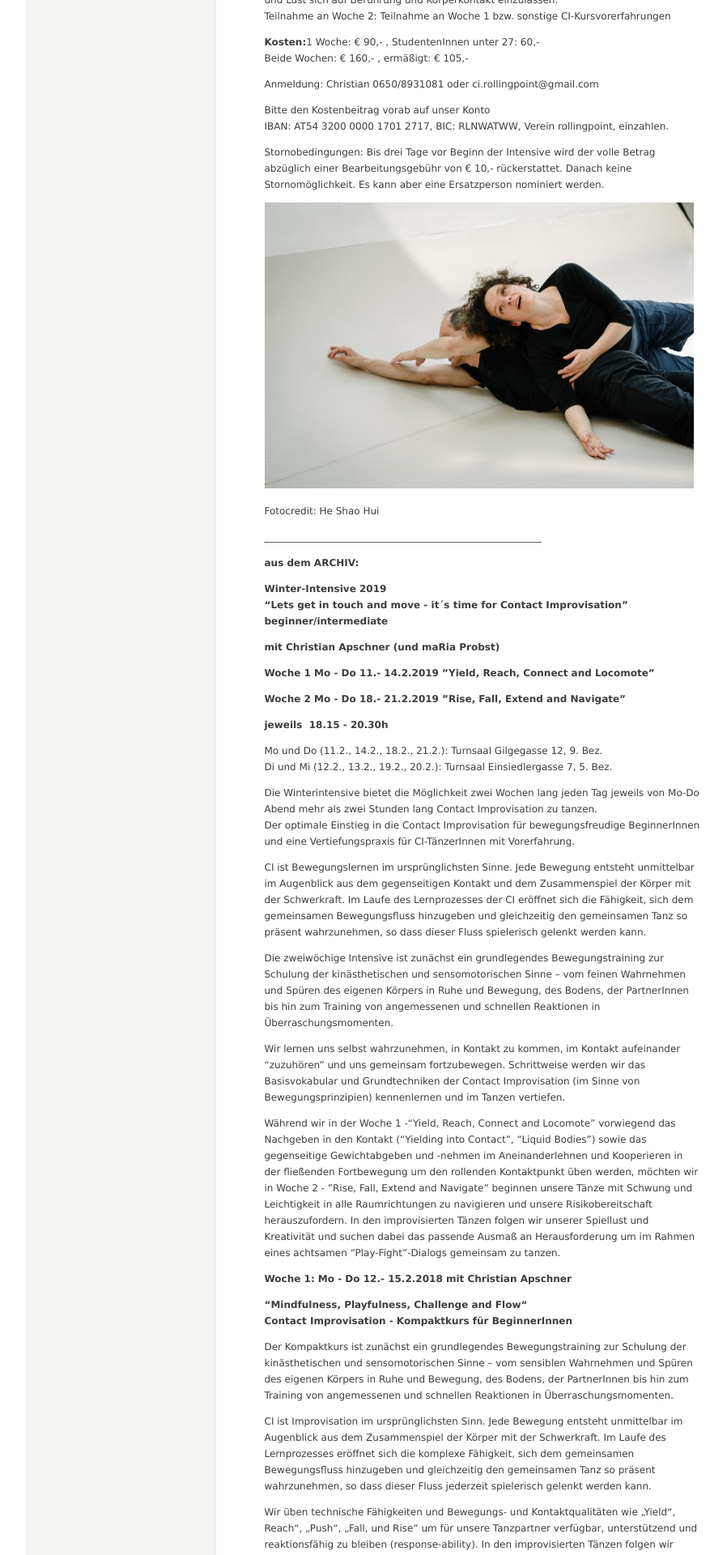
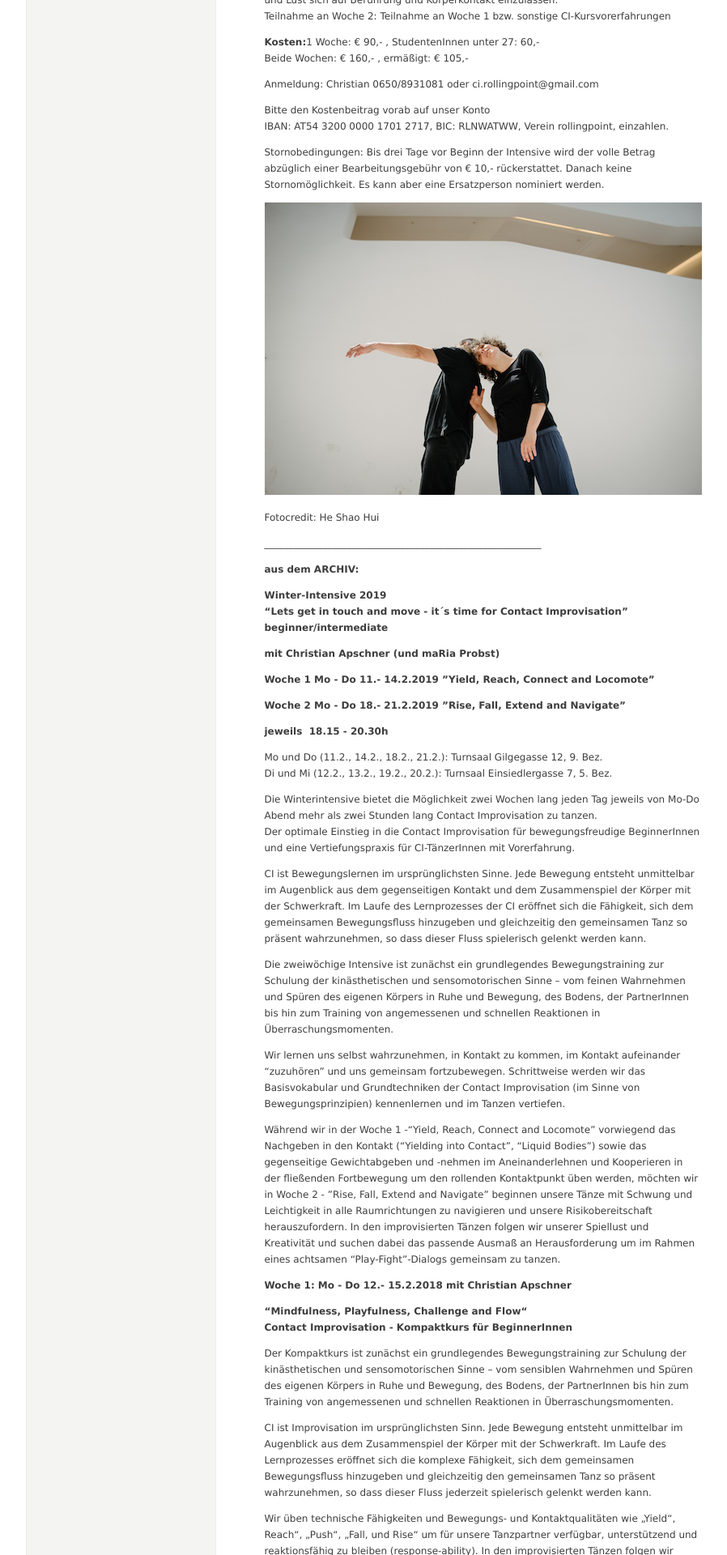
Before and after one commit to manulari/rollingpointat, a Jekyll site: the page built from _all_pages/winterintensive.md, in a window 1280 px wide. Shown: the part 1690-3610 px from the top of the page at 81% size, without its empty margins (152-1050 px from the left). Built offline with Jekyll 4.4.1, drawn with Linux system fonts in a browser that asks for light colours; comment, search, counter and statistics services are not loaded.

Commit message:
Update page “winterintensive”

```diff
--- a/_all_pages/winterintensive.md
+++ b/_all_pages/winterintensive.md
@@ -56,7 +56,7 @@ IBAN: AT54 3200 0000 1701 2717, BIC: RLNWATWW, Verein rollingpoint, einzahlen.
 
 Stornobedingungen: Bis drei Tage vor Beginn der Intensive wird der volle Betrag abzüglich einer Bearbeitungsgebühr von € 10,- rückerstattet. Danach keine Stornomöglichkeit. Es kann aber eine Ersatzperson nominiert werden.
 
-![](/assets/uploads/heshaohui.rollin.jpg)
+![](/assets/uploads/heshaohui.rollingpoint-wu-fotos.067.jpg)
 
 Fotocredit: He Shao Hui
 
```
